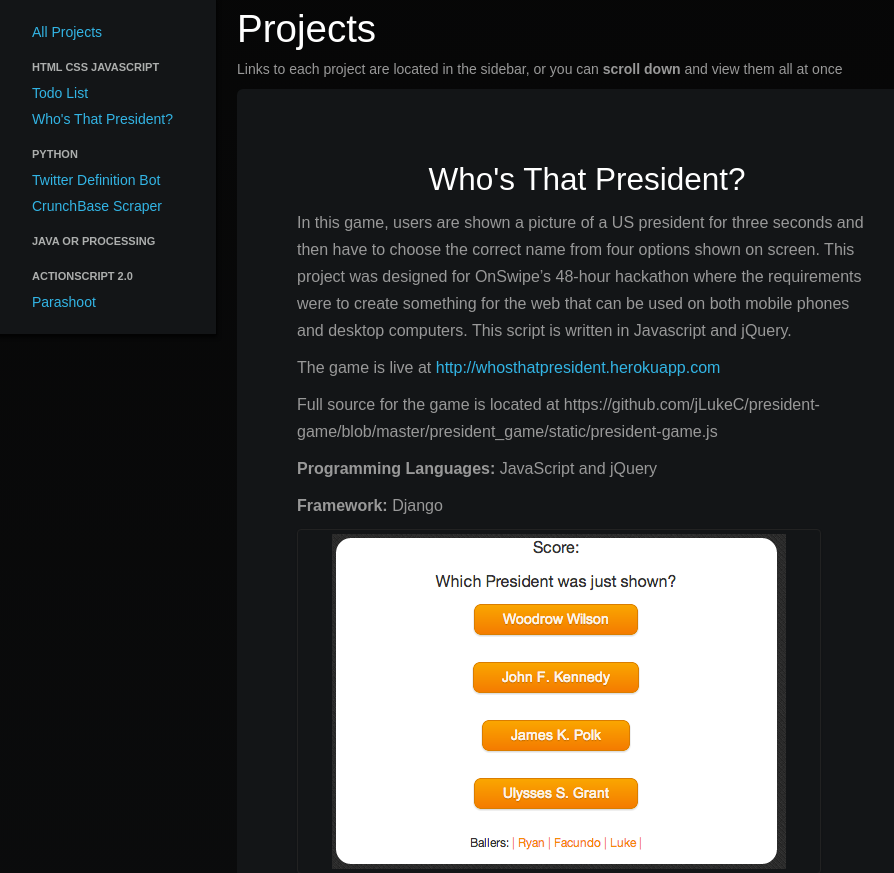
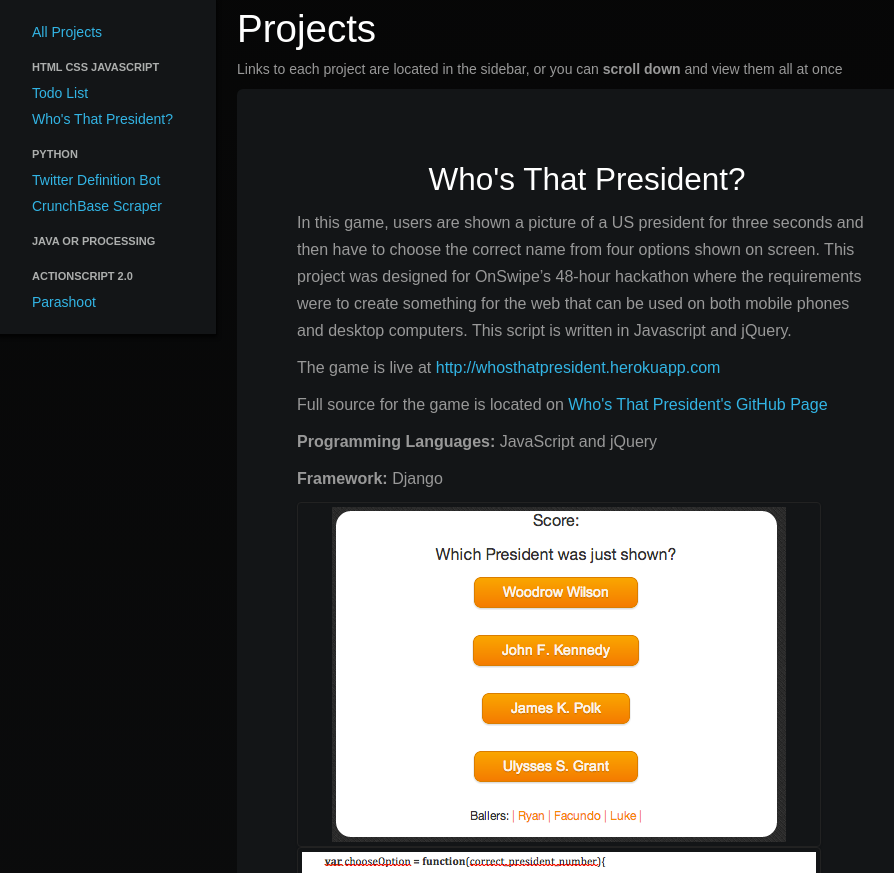
Before and after one commit to jLukeC/jlukecarlson-website, a Django app: page /projects/ in a window 1280 px wide. Shown: the part 93-966 px from the top of the page, without its empty margins (173-1067 px from the left). Run offline with Django 3.2, Linux system fonts and the light colour scheme; data that the repository does not hold is empty; parts of the project's set-up code (start-up, migrations or seed data) failed here and were passed over; some libraries are stand-ins or nearby versions; some web fonts are replaced.

Commit message:
made a link

```diff
--- a/luke_carlson_site/templates/projects.html
+++ b/luke_carlson_site/templates/projects.html
@@ -103,7 +103,7 @@
 	    <h2 class = "centered">Who's That President?</h2>
 	    <p>In this game, users are shown a picture of a US president for three seconds and then have to choose the correct name from four options shown on screen. This project was designed for OnSwipe’s 48-hour hackathon where the requirements were to create something for the web that can be used on both mobile phones and desktop computers. This script is written in Javascript and jQuery. </p>
 	    <p> The game is live at <a href="http://whosthatpresident.herokuapp.com/"> http://whosthatpresident.herokuapp.com </a></p>
-	    <p>Full source for the game is located at https://github.com/jLukeC/president-game/blob/master/president_game/static/president-game.js</p>
+	    <p>Full source for the game is located on <a href="https://github.com/jLukeC/president-game/blob/master/president_game/static/president-game.js">Who's That President's GitHub Page </a></p>
 	    <p><strong>	Programming Languages:</strong> JavaScript and jQuery</p>
 	    <p><strong>	Framework:</strong> Django</p>
 	    <ul class="thumbnails">
```
